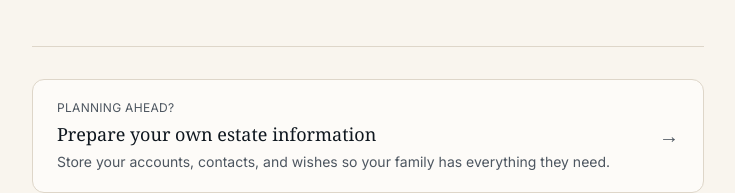
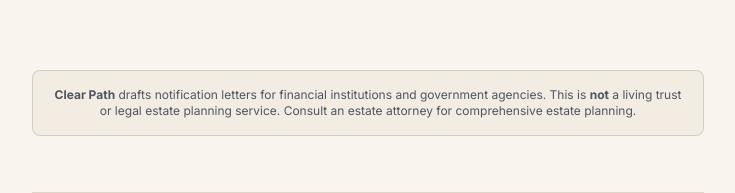
Before and after one commit to dianagolduber/clearpath, a Next.js app: page / in a window 1280 px wide. Shown: the part 1062-1255 px from the top of the page, without its empty margins (272-1007 px from the left). Built offline with nearby package versions, Linux system fonts and the light colour scheme.

Commit message:
feat: add disclaimer about non-trust service
Add clear disclaimer about service limitations and estate planning recommendations.

```diff
--- a/app/page.tsx
+++ b/app/page.tsx
@@ -172,6 +172,12 @@ export default function Home() {
 
             <InputForm onSubmit={handleSubmit} isLoading={isLoading} />
 
+            <div className="w-full max-w-2xl p-4 bg-muted/50 border border-muted-foreground/20 rounded-lg text-center mt-8">
+              <p className="text-xs text-muted-foreground">
+                <strong>Clear Path</strong> drafts notification letters for financial institutions and government agencies. This is <strong>not</strong> a living trust or legal estate planning service. Consult an estate attorney for comprehensive estate planning.
+              </p>
+            </div>
+
             {error && (
               <div className="w-full max-w-2xl p-4 bg-destructive/10 border border-destructive/20 rounded-lg text-center">
                 <p className="text-destructive">{error}</p>
```
